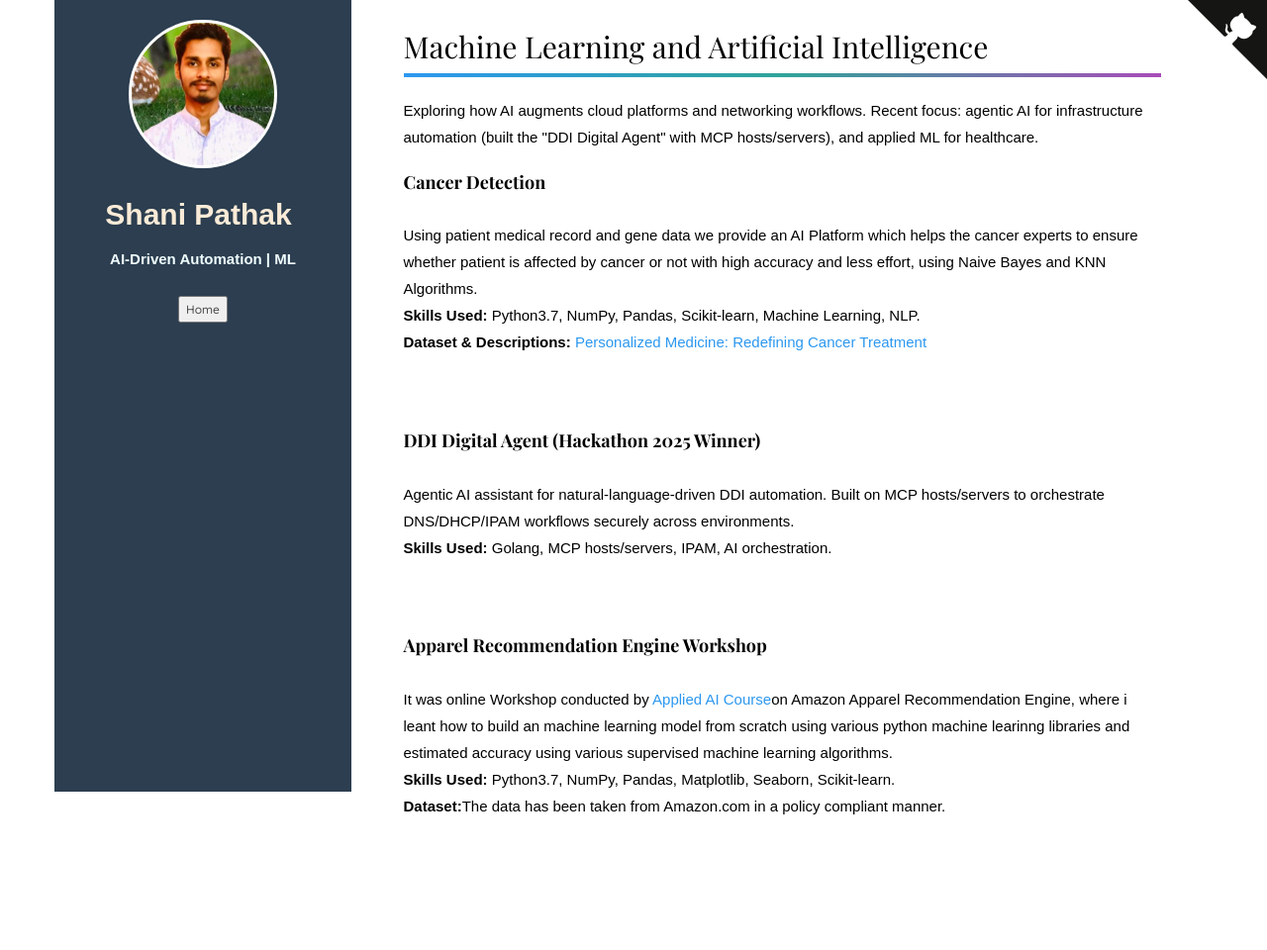
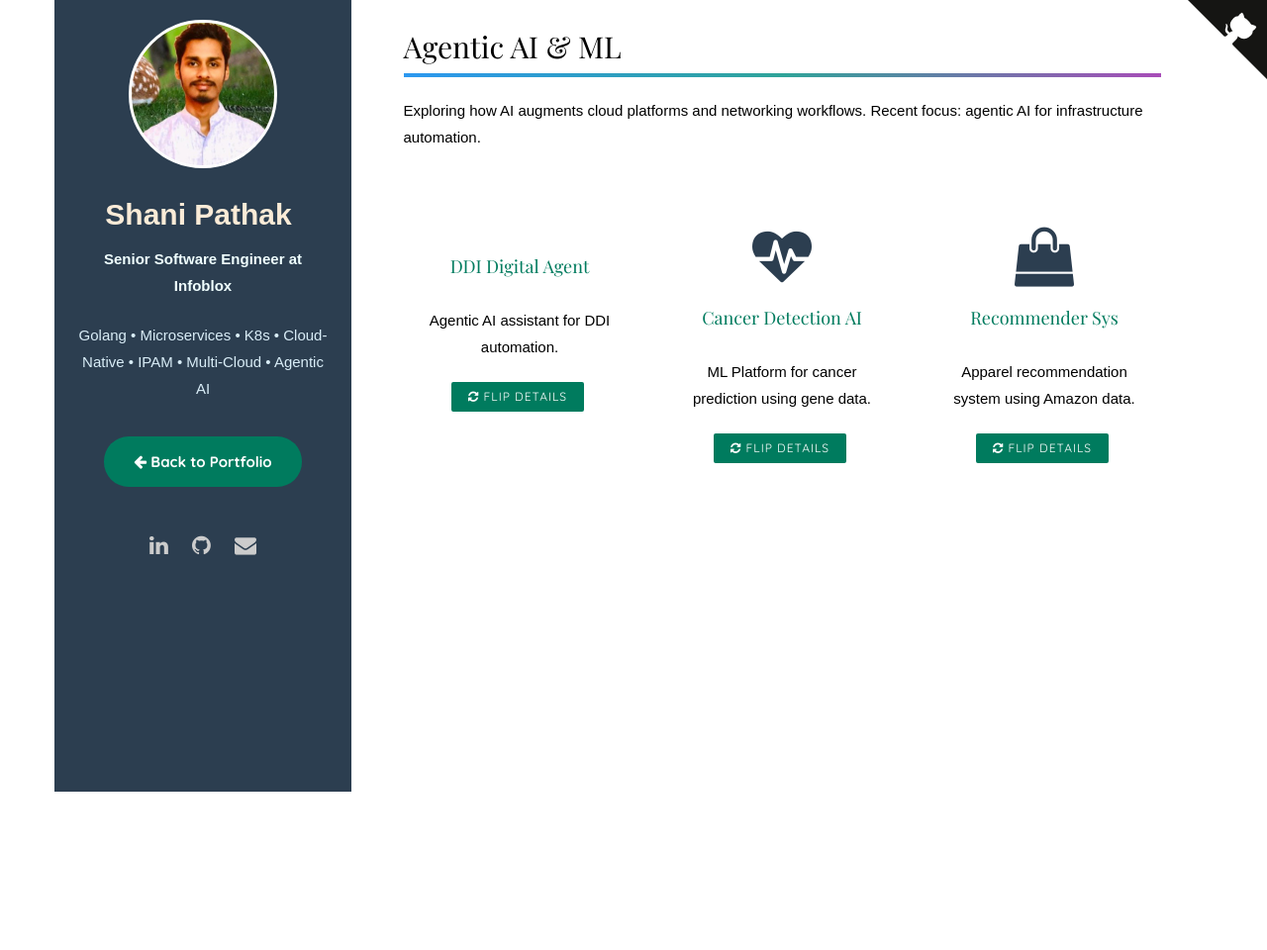
Before and after one commit to shani1998/shani1998.github.io, a PHP site: page /templates/ml.html in a window 1280 px wide. Shown: the whole page at 99% size. After the commit the page ends 800 px from the top, so only its background shows below. Run offline with PHP 8.4, Linux system fonts and the light colour scheme; some web fonts are replaced.

Commit message:
feat: improve cards templates code

```diff
--- a/static/css/card.css
+++ b/static/css/card.css
@@ -78,6 +78,7 @@ section .section-title {
     position: absolute;
     top: 0;
     left: 0;
+    right: 0;
     background: white;
     -webkit-transform: rotateY(-180deg);
     -moz-transform: rotateY(-180deg);
@@ -112,6 +113,11 @@ section .section-title {
     min-height: 312px;
 }
 
+.frontside .card .card-body,
+.backside .card .card-body {
+    padding: 20px;
+}
+
 .backside .card a {
     font-size: 18px;
     color: #007b5e !important;
@@ -127,3 +133,22 @@ section .section-title {
     height: 120px;
     border-radius: 50%;
 }
+
+/* Home button styling for template pages */
+.home-btn {
+    display: inline-block;
+    padding: 10px 25px;
+    background-color: #007b5e;
+    color: white !important;
+    border-radius: 5px;
+    text-decoration: none;
+    font-weight: 500;
+    margin-top: 15px;
+    transition: background-color 0.3s ease;
+}
+
+.home-btn:hover {
+    background-color: #108d6f;
+    text-decoration: none;
+    color: white !important;
+}
--- a/templates/ml.html
+++ b/templates/ml.html
@@ -3,7 +3,7 @@
    <head>
    <meta charset="utf-8">
    <meta http-equiv="X-UA-Compatible" content="IE=edge">
-   <title>Shani Pathak - Machine Learning and Artificial Intelligence</title>
+   <title>Shani Pathak - Agentic AI & ML</title>
    <meta name="viewport" content="width=device-width, initial-scale=1">
    <meta name="description" content="Portfolio webpage of Shani Pathak" />
    <meta name="keywords" content="cloud developer,portfolio,website,personal website,github,computer science and engineering" />
@@ -28,6 +28,8 @@
    <link rel="stylesheet" href="../static/fonts/flaticon/font/flaticon.css">
    <!-- Theme style  -->
    <link rel="stylesheet" href="../static/css/style.css">
+   <!-- Card flip styles -->
+   <link rel="stylesheet" href="../static/css/card.css">
    <!-- Modernizr JS -->
    <script src="../static/js/modernizr-2.6.2.min.js"></script>
 </head>
@@ -48,17 +50,23 @@
             <aside id="colorlib-aside" role="complementary" class="border js-fullheight" style="background-color:#2C3E50;padding:20px;">
                 <div class="text-center">
                     <div class="author-img" style="background-image: url(../static/images/skp.jpeg);"></div>
-                    <h1 id="colorlib-logo"><a href="https://github.com/shani1998" style="color:antiquewhite">Shani Pathak</a></h1>
-                    <p><strong style="color: azure;">AI-Driven Automation | ML</strong></p>
+                    <h1 id="colorlib-logo"><a href="../index.html" style="color:antiquewhite">Shani Pathak</a></h1>
+                    <p><strong style="color: azure;">Senior Software Engineer at Infoblox</strong></p>
+                    <p style="color:#d9edf7;margin-bottom:20px;">Golang • Microservices • K8s • Cloud-Native • IPAM • Multi-Cloud • Agentic AI</p>
+
+                    <!-- Back to Portfolio Button -->
+                    <a href="../index.html" style="display: inline-block; background: #007b5e; color: white; padding: 12px 30px; border-radius: 25px; text-decoration: none; font-weight: 600; margin: 15px 0;">
+                        <i class="fa fa-arrow-left"></i> Back to Portfolio
+                    </a>
+
+                    <!-- Social Icons -->
+                    <div style="margin-top: 25px;">
+                        <a href="https://www.linkedin.com/in/cloudnativeengineer1/" style="color: #ccc; margin: 0 10px; font-size: 22px;"><i class="fa fa-linkedin"></i></a>
+                        <a href="https://github.com/shani1998" style="color: #ccc; margin: 0 10px; font-size: 22px;"><i class="fa fa-github"></i></a>
+                        <a href="mailto:shanipathak88@gmail.com" style="color: #ccc; margin: 0 10px; font-size: 22px;"><i class="fa fa-envelope"></i></a>
+                    </div>
                 </div>
-                <nav id="colorlib-main-menu" role="navigation" class="navbar">
-                    <div id="navbar" class="collapse">
-                        <ul>
-                           <li><input action="action" onclick="window.history.go(-1); return false;" type="submit" value="Home"/></li>
-                        </ul>
-                    </div>
-                </nav>
-                </aside>
+            </aside>
 
             <div id="colorlib-main">
                <section class="colorlib-about" data-section="about">
@@ -68,32 +76,96 @@
                            <div class="row row-bottom-padded-sm animate-box" data-animate-effect="fadeInLeft">
                               <div class="col-md-12">
                                  <div class="about-desc">
-                                    <h2>Machine Learning and Artificial Intelligence</h2>
+                                    <h2>Agentic AI & ML</h2>
                                     <hr>
-                                    <p style="margin-top:8px;">Exploring how AI augments cloud platforms and networking workflows. Recent focus: agentic AI for infrastructure automation (built the "DDI Digital Agent" with MCP hosts/servers), and applied ML for healthcare.</p>
-                                    <h4><strong>Cancer Detection</strong></h4>
-                                    <p>
-                                        Using patient medical record and gene data we provide an AI Platform which helps the cancer experts to ensure
-                                        whether patient is affected by cancer or not with high accuracy and less effort, using Naive Bayes and KNN Algorithms.<br>
-                                        <strong>Skills Used:</strong> Python3.7, NumPy, Pandas, Scikit-learn, Machine Learning, NLP.<br>
-                                        <strong>Dataset & Descriptions:</strong> <a href="https://www.kaggle.com/c/msk-redefining-cancer-treatment">Personalized Medicine: Redefining Cancer Treatment</a>
-                                    </p>
-                                    <br><br>
-                                    <h4><strong>DDI Digital Agent (Hackathon 2025 Winner)</strong></h4>
-                                    <p>
-                                       Agentic AI assistant for natural-language-driven DDI automation. Built on MCP hosts/servers to orchestrate DNS/DHCP/IPAM workflows securely across environments.<br>
-                                       <strong>Skills Used:</strong> Golang, MCP hosts/servers, IPAM, AI orchestration.
-                                    </p>
-                                    <br><br>
-                                    <h4><strong>Apparel Recommendation Engine Workshop</strong></h4>
-                                    <p>
-                                        It was online Workshop conducted by <a href="https://www.appliedaicourse.com/">Applied AI Course</a>on Amazon Apparel Recommendation Engine,
-                                        where i leant how to build an machine learning model from scratch using various python machine learinng libraries and estimated accuracy using various supervised machine learning algorithms.<br>
-                                        <strong>Skills Used:</strong> Python3.7, NumPy, Pandas, Matplotlib, Seaborn, Scikit-learn.<br>
-                                        <strong>Dataset:</strong>The data has been taken from Amazon.com in a policy compliant manner.
-                                    </p>
+                                    <p style="margin-top:8px;">Exploring how AI augments cloud platforms and networking workflows. Recent focus: agentic AI for infrastructure automation.</p>
                                  </div>
                               </div>
+                           </div>
+
+                           <!-- Project Cards -->
+                           <div class="row">
+                              <!-- Project 1 -->
+                              <div class="col-xs-12 col-sm-6 col-md-4">
+                                 <div class="image-flip" ontouchstart="this.classList.toggle('hover');">
+                                    <div class="mainflip">
+                                       <div class="frontside">
+                                          <div class="card">
+                                             <div class="card-body text-center">
+                                                <p><i class="fa fa-robot fa-4x" style="color:#2C3E50; margin-top:20px;"></i></p>
+                                                <h4 class="card-title">DDI Digital Agent</h4>
+                                                <p class="card-text">Agentic AI assistant for DDI automation.</p>
+                                                <a href="#" class="btn btn-primary btn-sm"><i class="fa fa-refresh"></i> Flip Details</a>
+                                             </div>
+                                          </div>
+                                       </div>
+                                       <div class="backside">
+                                          <div class="card">
+                                             <div class="card-body text-center mt-4">
+                                                <h4 class="card-title">AI Automation</h4>
+                                                <p class="card-text">Natural-language-driven orchestration of DNS/DHCP/IPAM tasks using MCP hosts/servers. Hackathon Winner 2025.</p>
+                                                <p class="card-text"><strong>Tech:</strong><br>Golang, MCP, LLMs</p>
+                                             </div>
+                                          </div>
+                                       </div>
+                                    </div>
+                                 </div>
+                              </div>
+
+                              <!-- Project 2 -->
+                              <div class="col-xs-12 col-sm-6 col-md-4">
+                                 <div class="image-flip" ontouchstart="this.classList.toggle('hover');">
+                                    <div class="mainflip">
+                                       <div class="frontside">
+                                          <div class="card">
+                                             <div class="card-body text-center">
+                                                <p><i class="fa fa-heartbeat fa-4x" style="color:#2C3E50; margin-top:20px;"></i></p>
+                                                <h4 class="card-title">Cancer Detection AI</h4>
+                                                <p class="card-text">ML Platform for cancer prediction using gene data.</p>
+                                                <a href="#" class="btn btn-primary btn-sm"><i class="fa fa-refresh"></i> Flip Details</a>
+                                             </div>
+                                          </div>
+                                       </div>
+                                       <div class="backside">
+                                          <div class="card">
+                                             <div class="card-body text-center mt-4">
+                                                <h4 class="card-title">Medical ML</h4>
+                                                <p class="card-text">Classified gene mutations (Naive Bayes/KNN) to assist cancer diagnosis with high accuracy.</p>
+                                                <p class="card-text"><strong>Tech:</strong><br>Python, Pandas, Scikit-learn</p>
+                                             </div>
+                                          </div>
+                                       </div>
+                                    </div>
+                                 </div>
+                              </div>
+
+                              <!-- Project 3 -->
+                              <div class="col-xs-12 col-sm-6 col-md-4">
+                                 <div class="image-flip" ontouchstart="this.classList.toggle('hover');">
+                                    <div class="mainflip">
+                                       <div class="frontside">
+                                          <div class="card">
+                                             <div class="card-body text-center">
+                                                <p><i class="fa fa-shopping-bag fa-4x" style="color:#2C3E50; margin-top:20px;"></i></p>
+                                                <h4 class="card-title">Recommender Sys</h4>
+                                                <p class="card-text">Apparel recommendation system using Amazon data.</p>
+                                                <a href="#" class="btn btn-primary btn-sm"><i class="fa fa-refresh"></i> Flip Details</a>
+                                             </div>
+                                          </div>
+                                       </div>
+                                       <div class="backside">
+                                          <div class="card">
+                                             <div class="card-body text-center mt-4">
+                                                <h4 class="card-title">ML Recommender</h4>
+                                                <p class="card-text">Built from scratch to recommend apparel based on user preferences.</p>
+                                                <p class="card-text"><strong>Tech:</strong><br>Python, NumPy, Scikit-learn</p>
+                                             </div>
+                                          </div>
+                                       </div>
+                                    </div>
+                                 </div>
+                              </div>
+
                            </div>
                         </div>
                      </div>
```
Also changed, not shown: index.html (+33 -30 lines), templates/cloud.html (+109 -26 lines), templates/webdev.html (+51 -33 lines).
